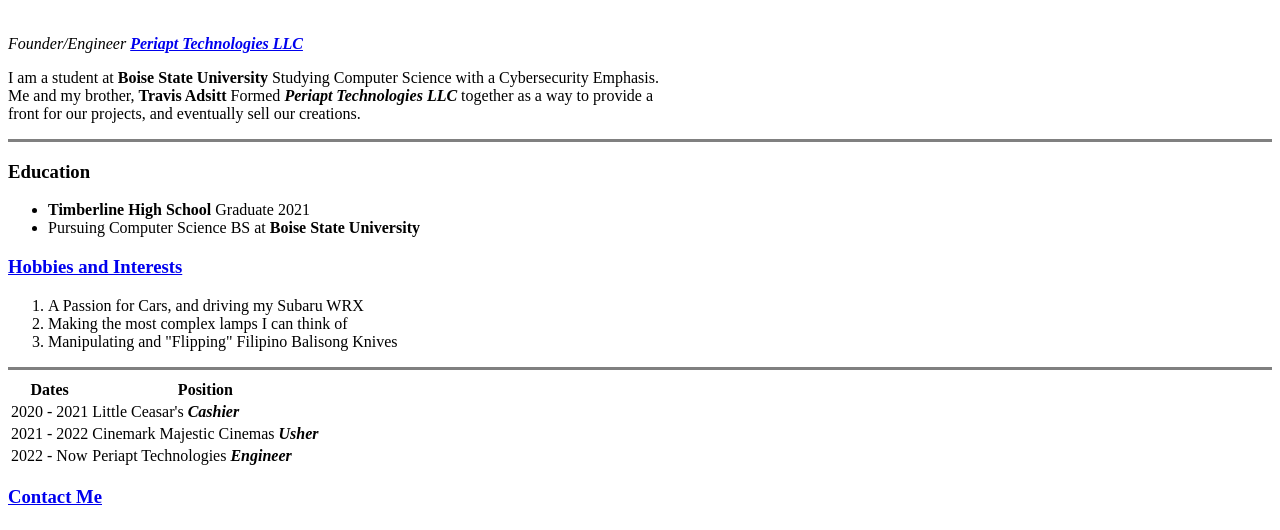
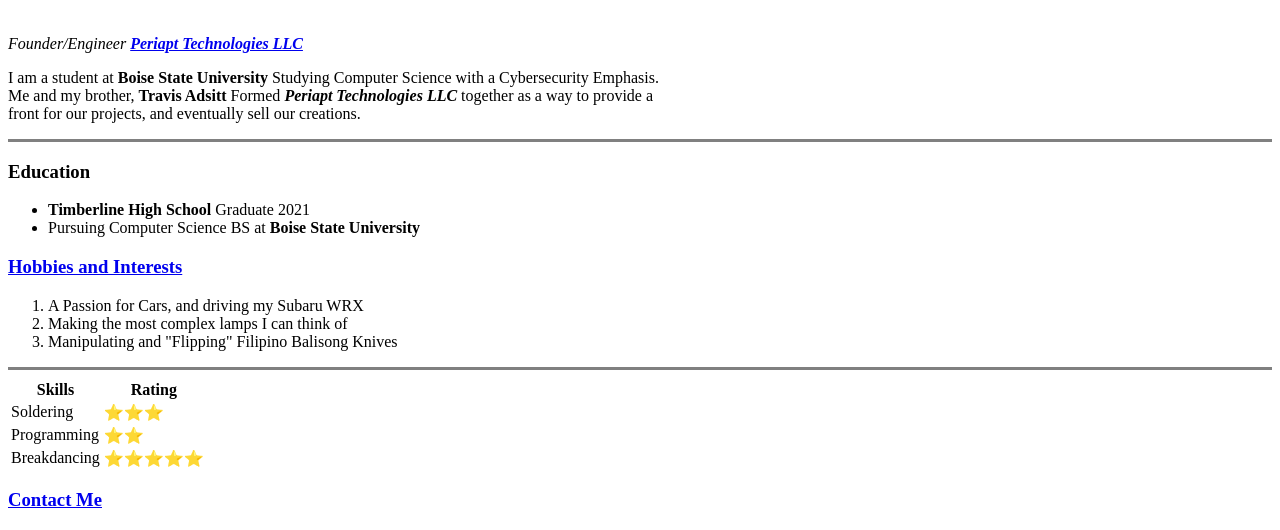
Before and after one commit to JackLawford/fullstack, a plain HTML site: page index.html in a window 1280 px wide. Shown: the part 291-821 px from the top of the page. Drawn offline with Linux system fonts and the light colour scheme.

Commit message:
Add files via upload
Updated Homepage for Skills instead of Experience

```diff
--- a/index.html
+++ b/index.html
@@ -34,22 +34,22 @@
   <table>
     <thead>
       <tr>
-        <th>Dates</th>
-        <th>Position</th>
+        <th>Skills</th>
+        <th>Rating</th>
       </tr>
     </thead>
     <tbody>
       <tr>
-        <td>2020 - 2021</td>
-        <td>Little Ceasar's <em><strong>Cashier</strong></em></td>
+        <td>Soldering</td>
+        <td>⭐️⭐️⭐️<em></td>
       </tr>
       <tr>
-        <td>2021 - 2022</td>
-        <td>Cinemark Majestic Cinemas <em><strong>Usher</strong></em></td>
+        <td>Programming</td>
+        <td>⭐️⭐️</td>
       </tr>
       <tr>
-        <td>2022 - Now</td>
-        <td>Periapt Technologies <em><strong>Engineer</strong></em></td>
+        <td>Breakdancing</td>
+        <td>⭐️⭐️⭐️⭐️⭐️</td>
       </tr>
     </tbody>
   </table>
```
Also changed, not shown: contact.html (+4 -4 lines).
